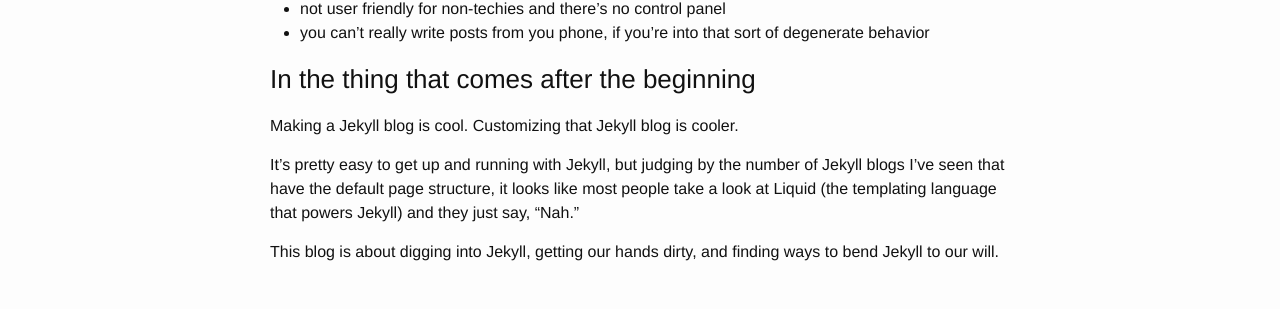
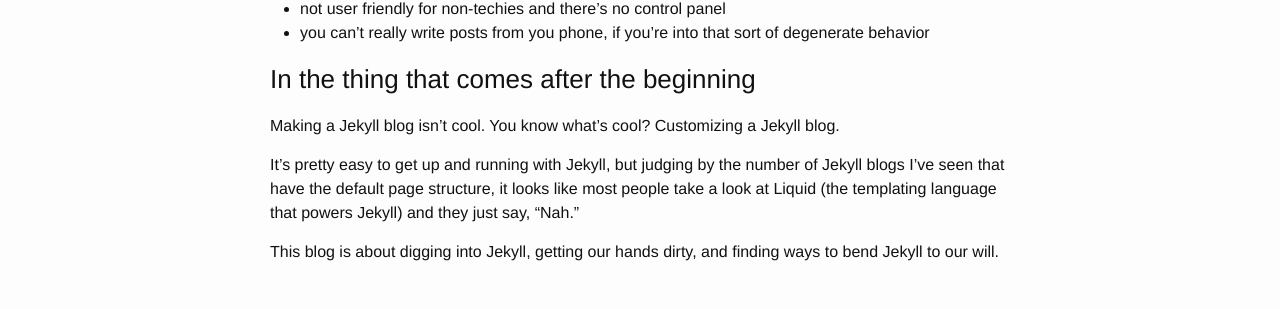
Before and after one commit to andyroo2000/jekyll-tips, a Jekyll site: the page built from _posts/2015-01-06-welcome-to-jekyll-tips.markdown, in a window 1280 px wide. Shown: the part 644-953 px from the top of the page. Built offline with Jekyll 4.4.1, drawn with Linux system fonts in a browser that asks for light colours.

```diff
--- a/_posts/2015-01-06-welcome-to-jekyll-tips.markdown
+++ b/_posts/2015-01-06-welcome-to-jekyll-tips.markdown
@@ -25,7 +25,7 @@ I gave Jekyll a try and was immediately hooked. That version came with some real
 
 ### In the thing that comes after the beginning
 
-Making a Jekyll blog is cool. Customizing that Jekyll blog is cooler.
+Making a Jekyll blog isn't cool. You know what's cool? Customizing a Jekyll blog.
 
 It's pretty easy to get up and running with Jekyll, but judging by the number of Jekyll blogs I've seen that have the default page structure, it looks like most people take a look at Liquid (the templating language that powers Jekyll) and they just say, "Nah."
 
```
Also changed, not shown: about.md (+2 -0 lines), 3 other files.
